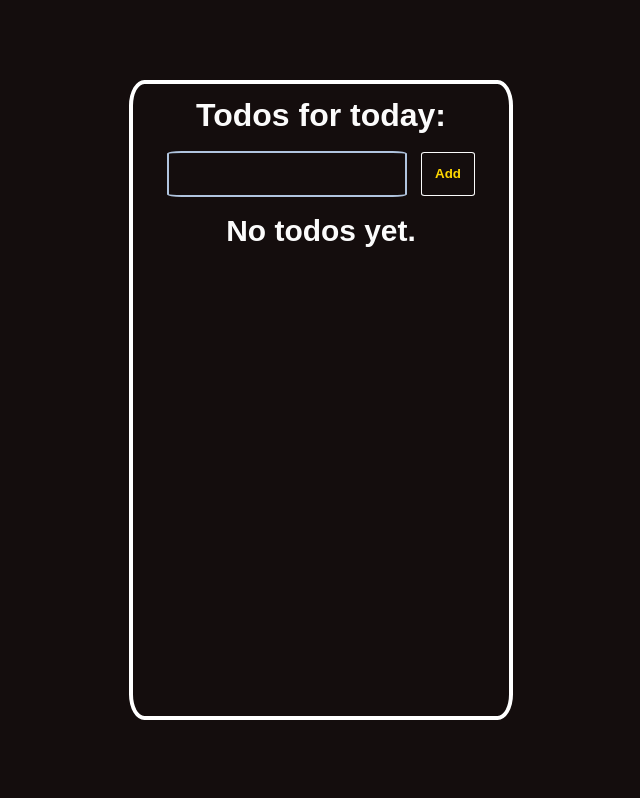
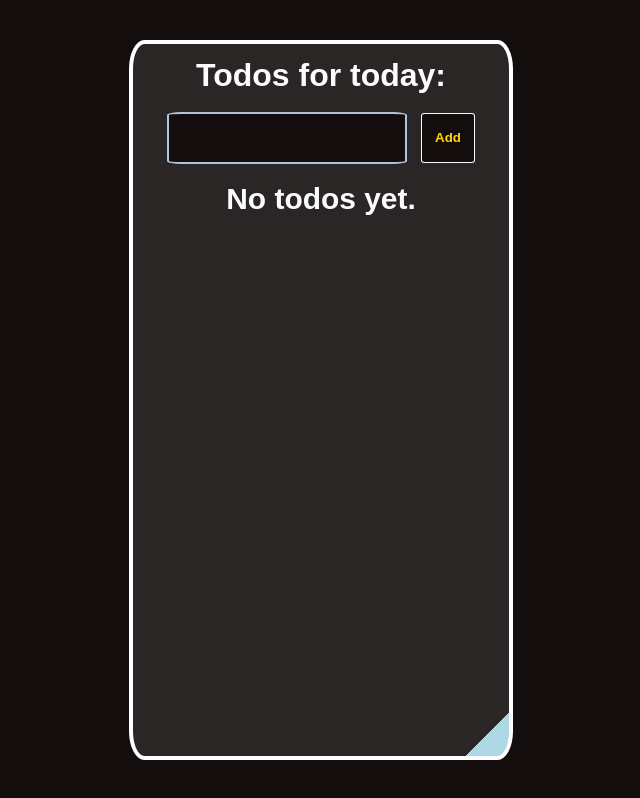
Before and after one commit to Quazar8/TsToDo, a React app: page / in a window 1280 px wide. Shown: the whole page, without its empty margins (319-959 px from the left). Built offline with nearby package versions, Linux system fonts and the light colour scheme.

Commit message:
Styling the app container

```diff
--- a/src/styles/_app.scss
+++ b/src/styles/_app.scss
@@ -5,7 +5,8 @@
     border: 0.5vh solid white;
     border-radius: 4%;
     width: 30%;
-    height: 80%;
+    height: 90%;
     padding: 1% 2%;
     box-sizing: border-box;
+    background: linear-gradient(135deg, #2b2626 96%, lightblue 3%);
 }
```
